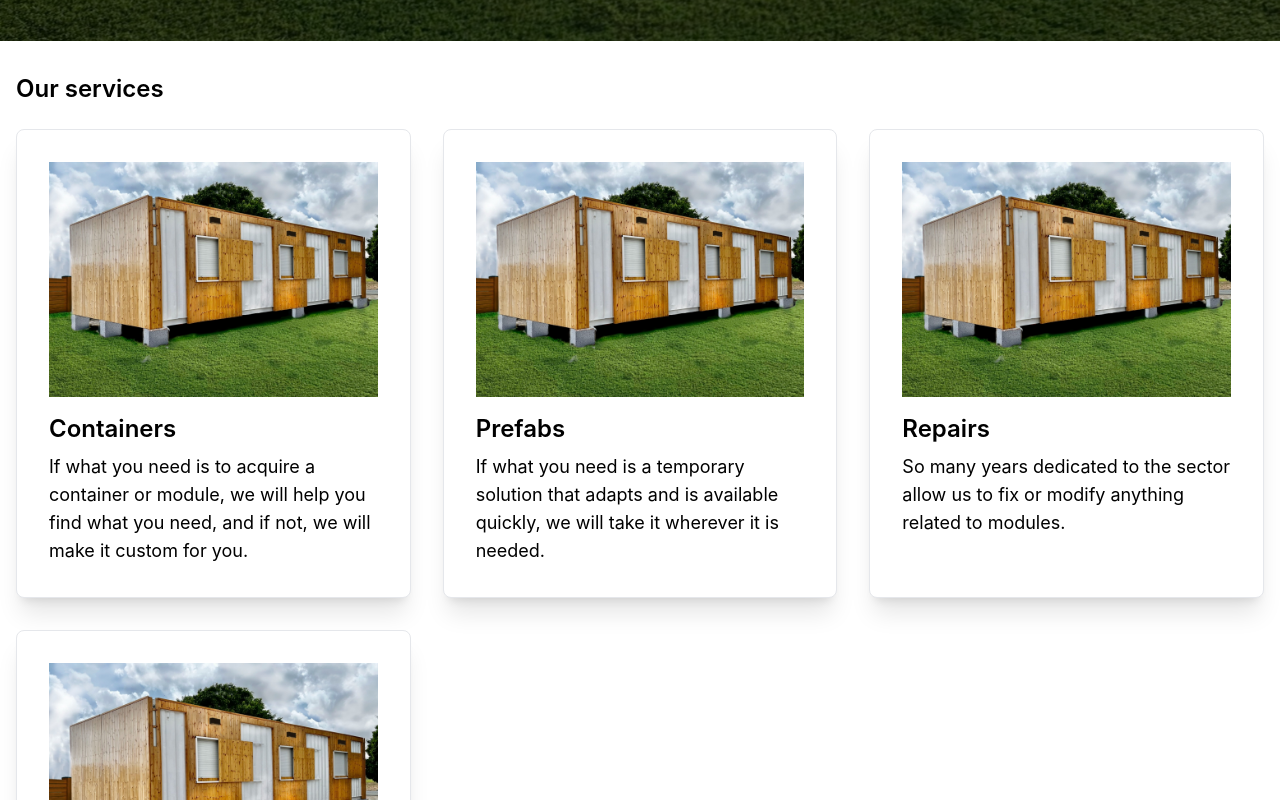
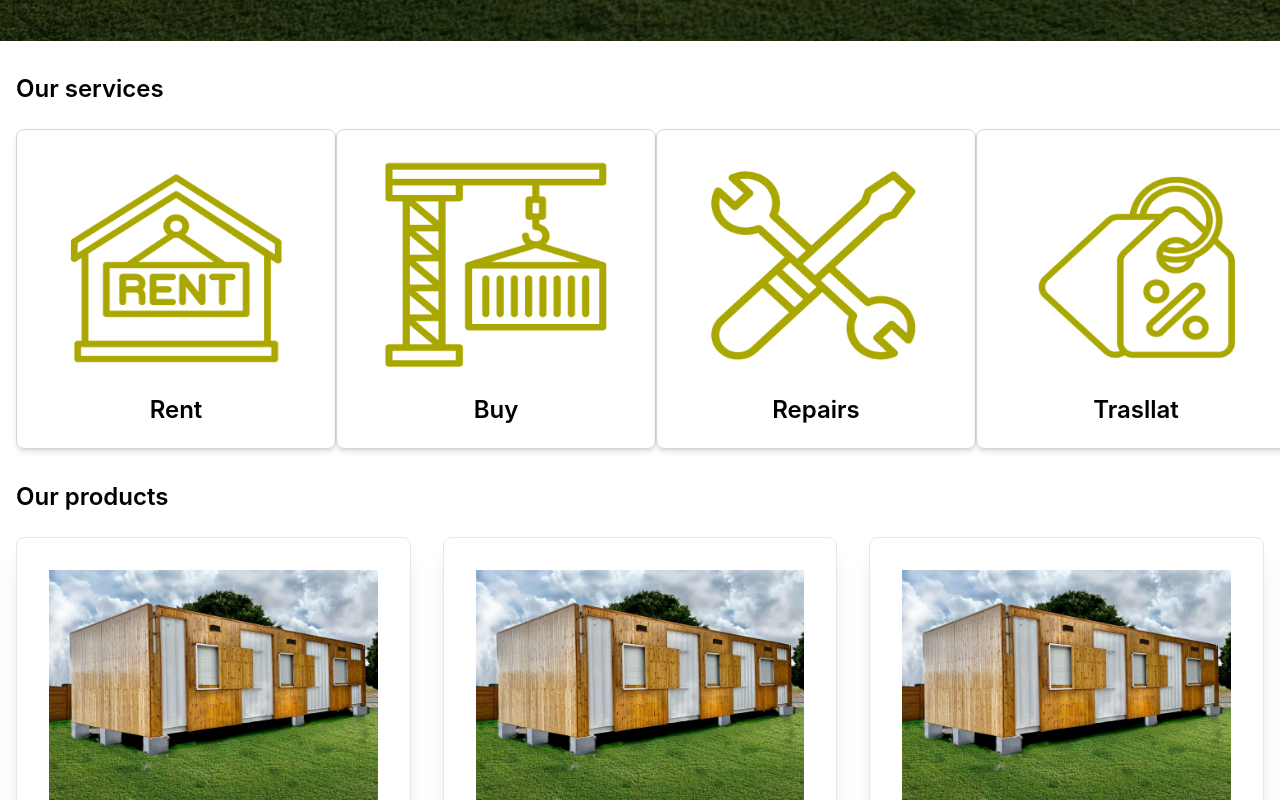
Before and after one commit to Pau-Escola/webRapida, a React (Create React App) app: page / in a window 1280 px wide. Shown: the part 900-1700 px from the top of the page. Built offline with nearby package versions, Linux system fonts and the light colour scheme.

Commit message:
Li hem donat mes forma, falta escriure be els textos de contenidors, moduls i ocasio

```diff
--- a/src/components/HomePage.js
+++ b/src/components/HomePage.js
@@ -1,5 +1,9 @@
 import React from 'react';
 import falsaD from '../images/falses/falsa-2.jpg';
+import rentIcon from '../images/icono-lloguer.png';
+import buyIcon from '../images/icono-venda.png';
+import repairIcon from '../images/icono-reparacions.png';
+import relocationIcon from '../images/icono-ocasio.png';
 import HeroBanner from './HeroBanner.js';
 import { useTranslation } from 'react-i18next';
 
@@ -13,6 +17,51 @@ function HomePage() {
             <div className="container mx-auto px-4">
                 <div className="services-section my-8">
                     <h2 className="text-2xl font-semibold mb-6">{t('Our services')}</h2>
+                    <div className="grid grid-cols-1 md:grid-cols-2 lg:grid-cols-4 gap-8">
+
+                        <div className="service-item group w-80 h-80 border border-gray-300 shadow-md rounded-lg overflow-hidden relative hover:bg-gray-100 transition-colors cursor-pointer">
+                            <img src={rentIcon} alt="Service 1" className="w-64 h-64 mx-auto pt-5" />
+                            <h3 className="text-2xl text-center mt-2 font-semibold relative">{t('Rent')}</h3>
+                            <div className="service-description absolute inset-0 flex items-center justify-center bg-primary bg-opacity-95 scale-0 group-hover:scale-100 transition-transform duration-300 ease-in-out">
+                                <p className="text-lg p-4 text-secondary">
+                                    {t('Rent Text')}</p>
+                            </div>
+
+                        </div>
+
+                        <div className="service-item group w-80 h-80 border border-gray-300 shadow-md rounded-lg overflow-hidden relative hover:bg-gray-100 transition-colors cursor-pointer">
+                            <img src={buyIcon} alt="Service 1" className="w-64 h-64 mx-auto pt-5" />
+                            <h3 className="text-2xl text-center mt-2 font-semibold relative">{t('Buy')}</h3>
+                            <div className="service-description absolute inset-0 flex items-center justify-center bg-primary bg-opacity-95 scale-0 group-hover:scale-100 transition-transform duration-300 ease-in-out">
+
+                                <p className="text-lg p-4 text-secondary">{t('Buy Text')}</p>
+                            </div>
+                        </div>
+
+                        <div className="service-item group w-80 h-80 border border-gray-300 shadow-md rounded-lg overflow-hidden relative hover:bg-gray-100 transition-colors cursor-pointer">
+
+                            <img src={repairIcon} alt="Service 1" className="w-64 h-64 mx-auto pt-5" />
+                            <h3 className="text-2xl text-center mt-2 font-semibold relative">{t('Repairs')}</h3>
+                            <div className="service-description absolute inset-0 flex items-center justify-center bg-primary bg-opacity-95 scale-0 group-hover:scale-100 transition-transform duration-300 ease-in-out">
+
+                                <p className="text-lg p-4 text-secondary">{t('Repairs Text')}</p>
+                            </div>
+                        </div>
+                        <div className="service-item group w-80 h-80 border border-gray-300 shadow-md rounded-lg overflow-hidden relative hover:bg-gray-100 transition-colors cursor-pointer">
+
+                            <img src={relocationIcon} alt="Service 1" className="w-64 h-64 mx-auto pt-5" />
+                            <h3 className="text-2xl text-center mt-2 font-semibold relative">{t('Relocation')}</h3>
+                            <div className="service-description absolute inset-0 flex items-center justify-center bg-primary bg-opacity-95 scale-0 group-hover:scale-100 transition-transform duration-300 ease-in-out">
+
+                                <p className="text-lg p-4 text-secondary">{t('Relocation Text')}</p>
+                            </div>
+                        </div>
+                    </div>
+                </div>
+
+
+                <div className="services-section my-8">
+                    <h2 className="text-2xl font-semibold mb-6">{t('Our products')}</h2>
                     <div className="grid grid-cols-1 md:grid-cols-2 lg:grid-cols-3 gap-8">
 
                         <div className="service-item bg-white shadow-xl rounded-lg p-8 border border-gray-200">
@@ -32,13 +81,6 @@ function HomePage() {
                             <p className="mt-2 text-lg">{t('Prefabs Text')}</p>
                         </div>
 
-                        <div className="service-item bg-white shadow-xl rounded-lg p-8 border border-gray-200">
-                            <div className="flex justify-center">
-                                <img src={falsaD} alt="Service 1" className="w-full" />
-                            </div>
-                            <h3 className="text-2xl font-semibold mt-4">{t('Repairs')}</h3>
-                            <p className="mt-2 text-lg">{t('Repairs Text')}</p>
-                        </div>
                         <div className="service-item bg-white shadow-xl rounded-lg p-8 border border-gray-200">
                             <div className="flex justify-center">
                                 <img src={falsaD} alt="Service 1" className="w-full" />
--- a/src/i18ns.js
+++ b/src/i18ns.js
@@ -8,8 +8,9 @@ const resources = {
     en: {
         translation: {
             "Welcome to SIM": "Welcome to SIM",
-            "Hero Text": "An experience of 20 years specializing in all types of prefabricated solutions: temporary or permanent, for rent or sale, new or second-hand, makes <strong>SIM GROUP</strong> an answer in mobile construction and modular building. A global service, where the possibility of maintenance, transformation, or relocation of any prefabricated property is included. At SIM, we advise you or develop products tailored to your needs.",
+            "Hero Text": "An experience of 20 years specializing in all types of prefabricated solutions: temporary or permanent, for <strong>rent</strong> or <strong>sale</strong>, <strong>new</strong> or <strong>second-hand</strong>, makes <strong>SIM GROUP</strong> an answer in mobile construction and <strong>modular building</strong>. A global service, where the possibility of <strong>maintenance</strong>, <strong>transformation</strong>, or <strong>relocation</strong> of any prefabricated property is included. At SIM, we advise you or develop products tailored to your needs.",
             "Our services": "Our services",
+            "Our products": "Our products",
             "Contact us": "Contact us",
             "Ask for quote": "Ask for quote",
             "Container": "Containers",
@@ -47,8 +48,9 @@ const resources = {
     es: {
         translation: {
             "Welcome to SIM": "Benvenido a SIM",
-            "Hero Text": "Una experiencia de 20 años de especialización en todo tipo de soluciones prefabricadas: temporales o definitivas, en alquiler o venta, nuevas o de ocasión, hacen del <strong>GRUPO SIM</strong> una respuesta en la construcción móvil y edificación modular. Un servicio global, donde se incluye la posibilidad del servicio de mantenimiento, transformación o traslado de cualquier prefabricado de su propiedad. En SIM le asesoramos o desarrollamos productos a medida de sus necesidades",
+            "Hero Text": "Una experiencia de 20 años de especialización en todo tipo de soluciones prefabricadas: temporales o definitivas, en <strong>alquiler</strong> o <strong>venta</strong>, <strong>nuevas</strong> o de <strong>ocasión</strong>, hacen del <strong>GRUPO SIM</strong> una respuesta en la construcción móvil y <strong>edificación modular</strong>. Un servicio global, donde se incluye la posibilidad del servicio de <strong>mantenimiento</strong>, <strong>transformación</strong> o <strong>traslado</strong> de cualquier prefabricado de su propiedad. En SIM le asesoramos o desarrollamos productos a medida de sus necesidades",
             "Our services": "Nuestros servicios",
+            "Our products": "Nuestros productos",
             "Contact us": "Contáctanos",
             "Ask for quote": "Pedir presupuesto",
             "Container": "Contenedores",
@@ -74,9 +76,9 @@ const resources = {
             "Name": "Nombre",
             "Name PlaceHolder": "Tu nombre o el de tu empresa",
             "Phone PlaceHolder": "Teléfono de contacto",
-            "Email PlaceHolder": "Corro para comunicarnos",
+            "Email PlaceHolder": "Correo para comunicarnos",
             "Message": "Mensaje",
-            "Message PlaceHolder": "Escrivenos tu consulta aquí",
+            "Message PlaceHolder": "Escrívenos tu consulta aquí",
             "Send": "Enviar",
             "Sent Success": "Mensaje enviado correctamente",
             "Sent Failure": "No se ha podido enviar tu mensaje, escrívenos a comercial@simreus.com o llámanos al 977 344 711"
@@ -86,8 +88,9 @@ const resources = {
     ca: {
         translation: {
             "Welcome to SIM": "Benvingut a SIM",
-            "Hero Text": "Una experiència de 20 anys d'especialització en tot tipus de solucions prefabricades: temporals o definitives, en lloguer o venda, noves o d'ocasió, fan del <strong>GRUP SIM</strong> una resposta en la construcció mòbil i edificació modular. Un servei global, on s'inclou la possibilitat del servei de manteniment, transformació o trasllat de qualsevol prefabricat de la seva propietat. A SIM li assessorem o desenvolupem productes a mida de les seves necessitats.",
+            "Hero Text": "Una experiència de 20 anys d'especialització en tot tipus de solucions prefabricades: temporals o definitives, en <strong>lloguer</strong> o <strong>venda</strong>, <strong>noves</strong> o d'<strong>ocasió</strong>, fan del <strong>GRUP SIM</strong> una resposta en la construcció mòbil i <strong>edificació modular</strong>. Un servei global, on s'inclou la possibilitat del servei de <strong>manteniment</strong>, <strong>transformació</strong> o <strong>trasllat</strong> de qualsevol prefabricat de la seva propietat. A SIM li assessorem o desenvolupem productes a mida de les seves necessitats.",
             "Our services": "Els nostres serveis",
+            "Our products": "Els nostres productes",
             "Contact us": "Contacta'ns",
             "Ask for quote": "Demanar pressupost",
             "Container": "Contenidor",
```
